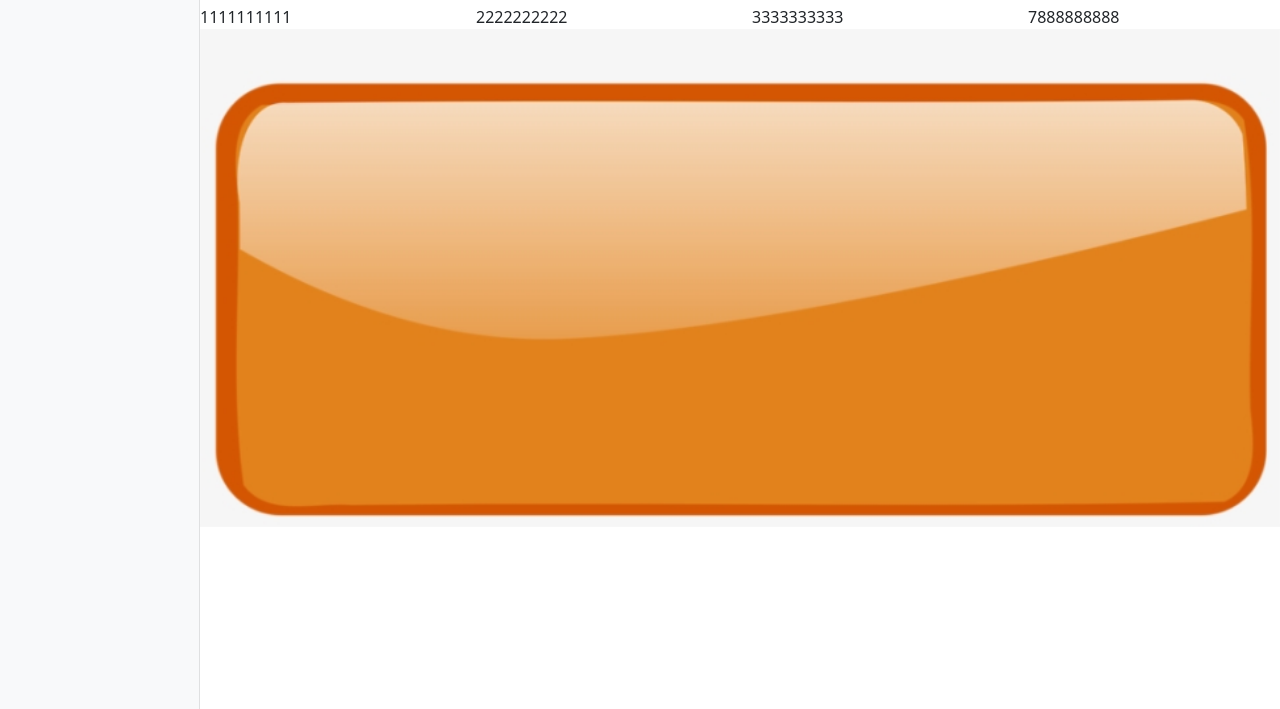
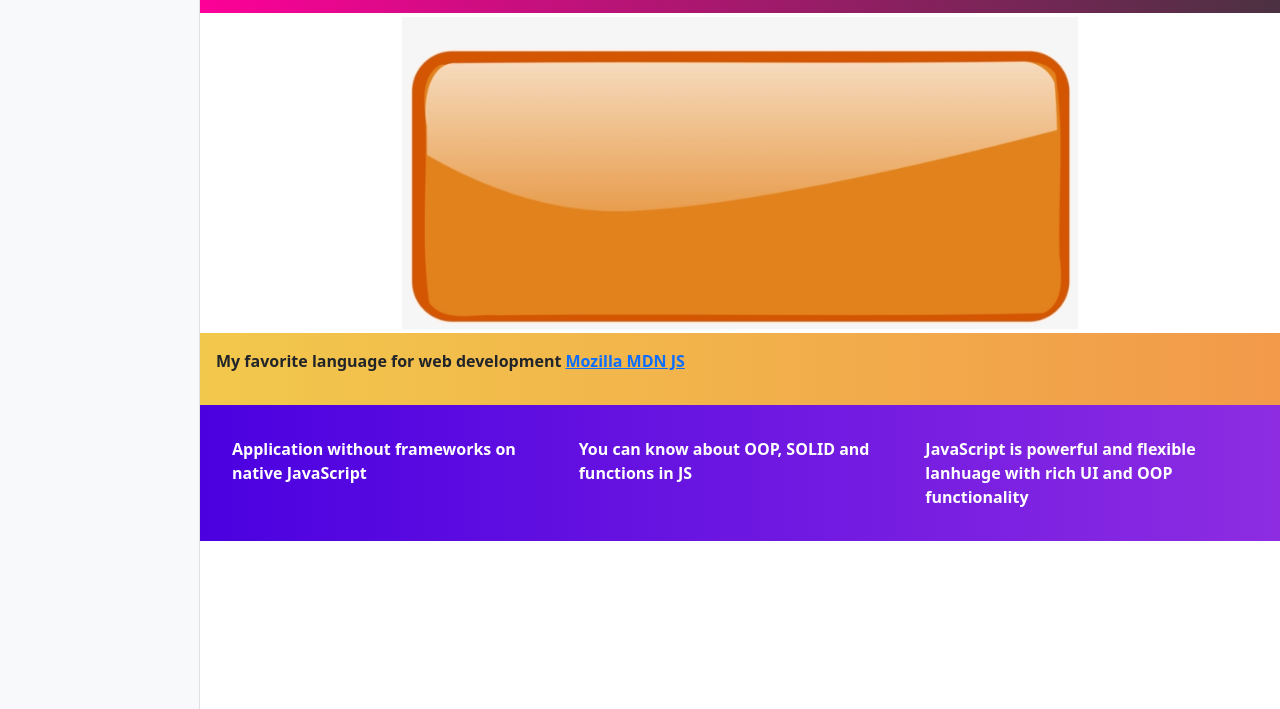
Before and after one commit to timaZhuk/java-script-site, a website built with Parcel: page src/index.html in a window 1280 px wide. Shown: the part 91-800 px from the top of the page. Built offline with nearby package versions, Linux system fonts and the light colour scheme.

Commit message:
add classes and styles and repositories:'classes/block.js' 12-12-2022

```diff
--- /dev/null
+++ b/src/classes/blocks.js
@@ -0,0 +1,33 @@
+class Block{
+    constructor(type, value, options){
+        this.type = type
+        this.value = value
+        this.options = options
+    }
+}
+
+
+export class TitleBlock extends Block{
+    constructor(value,options){
+        super('title',value, options)
+    }
+}
+
+export class ImageBlock extends Block{
+    constructor(value,options){
+        super('image',value, options)
+    }
+}
+
+export class ColumnsBlock extends Block{
+    constructor(value,options){
+        super('columns',value, options)
+    }
+}
+
+
+export class TextBlock extends Block{
+    constructor(value,options){
+        super('text',value, options)
+    }
+}
--- a/src/model.js
+++ b/src/model.js
@@ -1,14 +1,99 @@
 import image from './assets/image.png'
+import {TitleBlock, TextBlock, ImageBlock, ColumnsBlock} from './classes/blocks'
 
+const text=`My favorite language for web development <a href="https://developer.mozilla.org/ru/docs/Web/JavaScript" target="-blank">Mozilla MDN JS</a>`
 export const model = [
-    {type:'title', value: 'Hello World from JS'},
-    {type:'text', value:'Here we go with somw text'},
-    {type:'columns', value:[
-        '1111111111',
-        '2222222222',
-        '3333333333',
-        '7888888888'
-    ]},
-    {type:'image', value:image}
 
-]
+    new TitleBlock('Constructor of web-sites by JS',{
+        tag:'h1',
+        styles:{
+            background:'linear-gradient(to right, #ff0099, #493240)',
+            color:'#fff',
+            'text-align':'center',
+            padding:'1.5rem'
+
+        }
+
+    }),
+
+    new ImageBlock(image,{
+        styles:{
+            padding:'0.25rem',
+            display: 'flex',
+            'justify-content':'center'
+        },
+        imageStyles:{
+            width:'700px',
+            height:'auto',
+        },
+        alt:'This is image.png'
+    }),
+    new TextBlock(text,{
+        styles:{
+            background:'linear-gradient(to left, #f2994a, #f2c94c)',
+            padding:'1rem',
+            'font-weight':'bold'
+        }
+    }),
+
+    new ColumnsBlock([
+        'Application without frameworks on native JavaScript',
+        'You can know about OOP, SOLID and functions in JS',
+        'JavaScript is powerful and flexible lanhuage with rich UI and OOP functionality',
+
+    ],{
+        styles:{
+            background:'linear-gradient(to left, #8e2de2, #4a00e0)',
+            padding:'2rem',
+            color:'#fff',
+            'font-weight': 'bold'
+        }
+    }),
+
+]//models
+
+/*
+
+{type:'columns', value:[
+        'Application without frameworks on native JavaScript',
+        'You can know about OOP, SOLID and functions in JS',
+        'JavaScript is powerful and flexible lanhuage with rich UI and OOP functionality',
+
+    ],
+    options:{
+        styles:{
+            background:'linear-gradient(to left, #8e2de2, #4a00e0)',
+            padding:'2rem',
+            color:'#fff',
+            'font-weight': 'bold'
+        }
+    }
+},
+
+{type:'text', value:text, options:{
+        styles:{
+            background:'linear-gradient(to left, #f2994a, #f2c94c)',
+            padding:'1rem',
+            'font-weight':'bold'
+        }
+    }},
+{type:'image', value:image, options:{
+        styles:{
+            padding:'2rem 0',
+            display: 'flex',
+            'justify-content':'center'
+        }
+    }},
+    {type:'image', value:image, options:{
+        styles:{
+            padding:'0.25rem',
+            display: 'flex',
+            'justify-content':'center'
+        },
+        imageStyles:{
+            width:'700px',
+            height:'auto',
+        },
+        alt:'This is image.png'
+    }},
+ */
--- a/src/templates.js
+++ b/src/templates.js
@@ -1,33 +1,41 @@
-import {row, col} from './utils'
+import {row, col, css} from './utils'
 
 //-----------function declaration--------------------
 function title(block){
-    return row(col(`<h1>${block.value}</h1>`))
+    const{tag='h1',styles}=block.options
+    return row(col(`<${tag}>${block.value}</${tag}>`), css(styles))
 }
 //-----------------------------------------------
 function text(block){
-    return row(col(`<p>${block.value}</p>`))
+    return row(col(`<p>${block.value}</p>`),css(block.options.styles))
 }
 
+
 function columns(block){
-    let columns='';
+    const html=block.value.map(col).join('')
+    return row(html,css(block.options.styles))
+}
 
-        for(let i =0;i<block.value.length;i++){
-            columns+=`
-            <div class="col-sm">
-                ${block.value[i]}
-            </div>
-        `;
+// function columns(block){
+//     let columns='';
 
-        }
-        return `<div class="row">
-                ${columns}
-                </div>`;
+//         for(let i =0;i<block.value.length;i++){
+//             columns+=`
+//             <div class="col-sm">
+//                 ${block.value[i]}
+//             </div>
+//         `;
 
-}
+//         }
+//         return `<div class="row">
+//                 ${columns}
+//                 </div>`;
+
+// }
 //--------------------------------------------------------
 function image(block){
-    return row(`<img src="${block.value}"/>`)
+    const{imageStyles:is, alt, styles}=block.options
+    return row(`<img src="${block.value}" alt="${alt}" style="${css(is)}"/>`,css(block.options.styles))
 }
 
 //altertanive code
@@ -49,9 +57,9 @@ function colummnsEach(block){
 
 }
 
-function colummnsMap(block){
-    let html= block.value.map(item => col(item));
-    return row(html.join(''))
+function columnsMap(block){
+    let html= block.value.map(item => col(item))
+    return row(html.join(''), css(block.options.styles));
 }
 
 export const templates = {
@@ -59,6 +67,8 @@ export const templates = {
     text:text,
     image:image,
     columns:columns,
-    colummnsEach: colummnsEach,
-    colummnsMap: colummnsMap
+    columnsMap: columnsMap,
 }
+
+// columns:columns,
+    // colummnsEach: colummnsEach,
--- a/src/utils.js
+++ b/src/utils.js
@@ -1,8 +1,18 @@
 
-export function row(content){
-    return `<div class="row">${content}</div>`
+export function row(content, styles=''){
+    return `<div class="row" style="${styles}">${content}</div>`
 }
 
 export function col(content){
     return `<div class="col-sm">${content}</div>`
 }
+
+export function css(styles={}){
+    // const keys = Object.keys(styles) // return array of keys in styles
+    // const array=keys.map(key => {
+    //     return `${key}:${styles[key]}`;
+    // });
+    // return array.join(';');
+
+    return Object.keys(styles).map(key => `${key}:${styles[key]}`).join(';')
+}
```
Also changed, not shown: src/styles/main.css (+8 -0 lines), dist/index.html, 5 other files.
